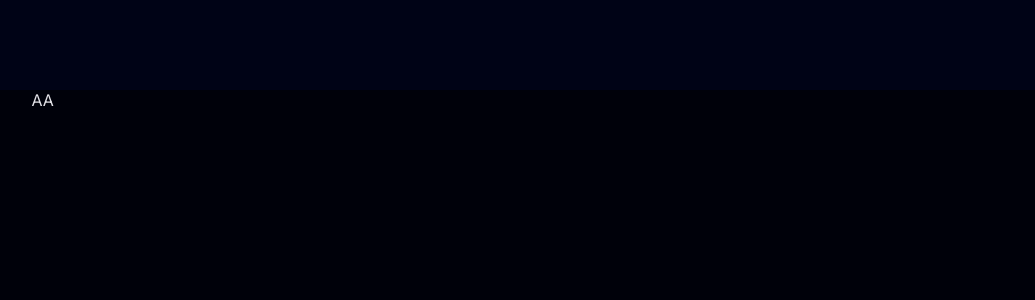
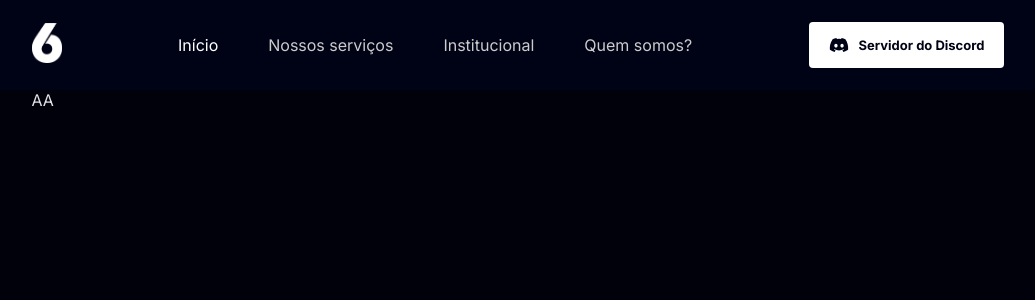
Before and after one commit to gfrnca/next-rx6-web, a Next.js app: page / in a window 1280 px wide. Shown: the top 300 px of the page, without its empty margins (122-1157 px from the left). Built offline with nearby package versions, Linux system fonts and the light colour scheme.

Commit message:
Criado links, botão CTA para o discord e logo inserida (navbar)

```diff
--- a/package.json
+++ b/package.json
@@ -9,6 +9,9 @@
     "lint": "next lint"
   },
   "dependencies": {
+    "@fortawesome/fontawesome-svg-core": "^6.2.1",
+    "@fortawesome/free-brands-svg-icons": "^6.2.1",
+    "@fortawesome/react-fontawesome": "^0.2.0",
     "@types/node": "18.11.18",
     "@types/react": "18.0.27",
     "@types/react-dom": "18.0.10",
--- a/src/components/organisms/Navbar/Navbar.styled.ts
+++ b/src/components/organisms/Navbar/Navbar.styled.ts
@@ -1,7 +1,83 @@
 import styled from 'styled-components'
 
-export const NavbarWrapper = styled.div `
+export const NavbarStyles = styled.div `
   width: 100%;
   height: 90px;
-  background: ${props => props.theme.colors.primary}
+  background: ${props => props.theme.colors.primary};
+  display: flex;
+  align-items: center;
+
+  .brand {
+    width: 30px;
+    height: 40px;
+  }
+
+  .container {
+    display: flex;
+    align-items: center;
+    justify-content: space-between;
+    flex-direction: row;
+    width: 100%;
+  }
+
+  .links-container {
+    @media (max-width: 800px) {
+      display: none;
+    }
+  }
+
+  .links-container ul {
+    display: flex;
+    flex-direction: row;
+  }
+
+  .links-container ul li {
+    list-style: none;
+    margin-right: 50px;
+    color: #cccccc;
+  }
+
+  .links-container ul li:hover {
+    color: ${props => props.theme.colors.text};
+    scale: 1.02;
+  }
+
+  .links-container ul li:last-child {
+    margin-right: 0px;
+  }
+
+  .active {
+    color: white !important;
+  }
+
+  .discord-cta {
+    @media (max-width: 800px) {
+      display: none;
+    }
+  }
+
+  .discord-cta button {
+    padding: 15px 20px;
+    display: flex;
+    align-items: center;
+    font-weight: 600;
+    font-size: 13px;
+    border-radius: 4px;
+    border: none;
+    background: #fff;
+    color: ${props => props.theme.colors.primary};
+    cursor: pointer;
+
+    svg {
+      margin-right: 10px;
+    }
+  }
+
+  .discord-cta button:hover {
+    background: ${props => props.theme.colors.primary};
+    color: #fff;
+    outline: 1px solid #fff;
+  }
+
+
 `
--- a/src/components/organisms/Navbar/Navbar.tsx
+++ b/src/components/organisms/Navbar/Navbar.tsx
@@ -1,12 +1,60 @@
+/* General */
+import Image from 'next/image'
+import Link from 'next/link'
+import { useRouter } from 'next/router'
 
 /* CSS */
-import { NavbarWrapper } from "./Navbar.styled"
+import { NavbarStyles } from "./Navbar.styled"
+
+/* Assets */
+import brand from '../../../assets/simple_brand.png'
+import { Container } from '../../../styles/global'
+
+/* Font Awesome */
+import { faDiscord } from '@fortawesome/free-brands-svg-icons'
+import { FontAwesomeIcon } from '@fortawesome/react-fontawesome'
 
 const Navbar = () => {
+
+  const router = useRouter();
+
   return (
-    <NavbarWrapper>
 
-    </NavbarWrapper>
+    <NavbarStyles>
+      <Container className='container'>
+        <div className="brand-container">
+          <Link href='/'>
+            <Image
+              className='brand'
+              alt="RX6"
+              src={brand}
+            />
+          </Link>
+        </div>
+
+        <div className="links-container">
+          <ul>
+            <li className={router.pathname == "/" ? "active" : ""}>
+              <Link href='/'>Início</Link>
+            </li>
+            <li>
+              <Link href='/teste'>Nossos serviços</Link>
+            </li>
+            <li>
+              <Link href='/teste'>Institucional</Link>
+            </li>
+            <li>
+              <Link href='/teste'>Quem somos?</Link>
+            </li>
+          </ul>
+        </div>
+
+        <div className='discord-cta'>
+          <button><FontAwesomeIcon icon={faDiscord} /> Servidor do Discord</button>
+        </div>
+      </Container>
+    </NavbarStyles>
+
   )
 }
 
--- a/src/styles/global.ts
+++ b/src/styles/global.ts
@@ -5,18 +5,25 @@ export default createGlobalStyle`
     margin: 0;
     padding: 0;
     box-sizing: border-box;
+    font: 400 16px Inter, sans-serif;
+  }
+
+  a {
+    text-decoration: none;
+    color: unset;
   }
 
   body {
     background: ${props => props.theme.colors.background};
     color: ${props => props.theme.colors.text};
-    font: 400 16px Inter, sans-serif;
   }
 `
 
 export const Container = styled.div `
-  width: 100vw;
-  height: 100vh;
   padding: 0px 12vw;
 
+  @media (max-width: 1024px) {
+    padding: 0px 3vw;
+  }
+
 `
--- a/src/styles/theme.ts
+++ b/src/styles/theme.ts
@@ -3,6 +3,10 @@ const theme = {
     background: '#00010a',
     text: '#e1e1e6',
     primary: '#000316',
+  },
+
+  buttons: {
+    primary: '#00062e',
   }
 }
 
```
Also changed, not shown: src/assets/simple_brand.png (added), src/pages/index.tsx (line endings or trailing spaces), 1 other file (tests, documents, lock files or other folders).
